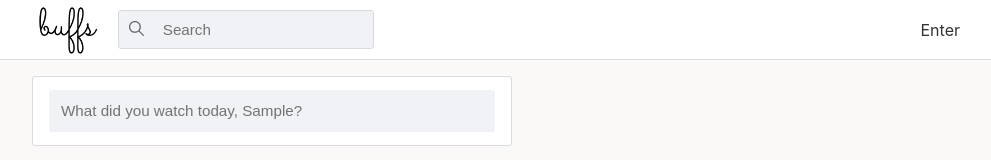
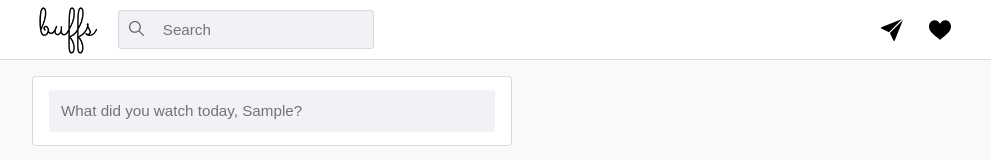
Before and after one commit to moaaz-bhnas/buffs-old, a Next.js app: page / in a window 1280 px wide. Shown: the top 160 px of the page, without its empty margins (144-1135 px from the left). Built offline with nearby package versions, Linux system fonts and the light colour scheme; no server answers; sample sign-in values are in the browser's storage.

Commit message:
added active / inactive svgs

```diff
--- a/src/components/header/SocialList.js
+++ /dev/null
@@ -1,13 +0,0 @@
-import { memo } from "react";
-import styled from "styled-components";
-import { rawList } from "../../utils/style";
-
-const List = styled.ul`
-  ${rawList}
-`;
-
-const SocialList = () => {
-  return <List>Enter</List>;
-};
-
-export default memo(SocialList);
--- /dev/null
+++ b/src/components/social-list/Item.js
@@ -0,0 +1,42 @@
+import { memo } from "react";
+import styled from "styled-components";
+import PropTypes from "prop-types";
+import { rawButton } from "../../utils/style";
+
+const StyledItem = styled.li`
+  margin-left: 0.5rem;
+
+  .svg {
+    width: 1.375rem;
+  }
+`;
+
+const Button = styled.button`
+  ${rawButton}
+
+  padding: 0;
+  width: 2.5rem;
+  height: 2.5rem;
+
+  display: flex;
+  justify-content: center;
+  align-items: center;
+`;
+
+const Item = ({ item }) => {
+  const { name, ActiveIcon } = item;
+
+  return (
+    <StyledItem>
+      <Button type="button">
+        <ActiveIcon />
+      </Button>
+    </StyledItem>
+  );
+};
+
+Item.propTypes = {
+  item: PropTypes.object,
+};
+
+export default memo(Item);
--- /dev/null
+++ b/src/components/svgs/EmptyHeart.js
@@ -0,0 +1,40 @@
+import { memo } from "react";
+import styled from "styled-components";
+import PropTypes from "prop-types";
+
+const Svg = styled.svg``;
+
+const Path = styled.path``;
+
+const EmptyHeart = ({ title = "empty heart", className = "svg" }) => {
+  return (
+    <Svg
+      title={title}
+      className={className}
+      xmlns="http://www.w3.org/2000/svg"
+      viewBox="0 0 512 512"
+    >
+      <Path
+        d="M474.644,74.27C449.391,45.616,414.358,29.836,376,29.836c-53.948,0-88.103,32.22-107.255,59.25
+			c-4.969,7.014-9.196,14.047-12.745,20.665c-3.549-6.618-7.775-13.651-12.745-20.665c-19.152-27.03-53.307-59.25-107.255-59.25
+			c-38.358,0-73.391,15.781-98.645,44.435C13.267,101.605,0,138.213,0,177.351c0,42.603,16.633,82.228,52.345,124.7
+			c31.917,37.96,77.834,77.088,131.005,122.397c19.813,16.884,40.302,34.344,62.115,53.429l0.655,0.574
+			c2.828,2.476,6.354,3.713,9.88,3.713s7.052-1.238,9.88-3.713l0.655-0.574c21.813-19.085,42.302-36.544,62.118-53.431
+			c53.168-45.306,99.085-84.434,131.002-122.395C495.367,259.578,512,219.954,512,177.351
+			C512,138.213,498.733,101.605,474.644,74.27z M309.193,401.614c-17.08,14.554-34.658,29.533-53.193,45.646
+			c-18.534-16.111-36.113-31.091-53.196-45.648C98.745,312.939,30,254.358,30,177.351c0-31.83,10.605-61.394,29.862-83.245
+			C79.34,72.007,106.379,59.836,136,59.836c41.129,0,67.716,25.338,82.776,46.594c13.509,19.064,20.558,38.282,22.962,45.659
+			c2.011,6.175,7.768,10.354,14.262,10.354c6.494,0,12.251-4.179,14.262-10.354c2.404-7.377,9.453-26.595,22.962-45.66
+			c15.06-21.255,41.647-46.593,82.776-46.593c29.621,0,56.66,12.171,76.137,34.27C471.395,115.957,482,145.521,482,177.351
+			C482,254.358,413.255,312.939,309.193,401.614z"
+      />
+    </Svg>
+  );
+};
+
+EmptyHeart.propTypes = {
+  title: PropTypes.string,
+  className: PropTypes.string,
+};
+
+export default memo(EmptyHeart);
--- /dev/null
+++ b/src/components/svgs/EmptyPaperPlane.js
@@ -0,0 +1,36 @@
+import { memo } from "react";
+import styled from "styled-components";
+import PropTypes from "prop-types";
+
+const Svg = styled.svg``;
+
+const Path = styled.path``;
+
+const EmptyPaperPlane = ({
+  title = "empty paper plane",
+  className = "svg",
+}) => {
+  return (
+    <Svg
+      title={title}
+      className={className}
+      xmlns="http://www.w3.org/2000/svg"
+      viewBox="0 0 512 512"
+    >
+      <Path
+        d="M507.608,4.395c-4.243-4.244-10.609-5.549-16.177-3.321L9.43,193.872c-5.515,2.206-9.208,7.458-9.42,13.395
+        c-0.211,5.936,3.101,11.437,8.445,14.029l190.068,92.181l92.182,190.068c2.514,5.184,7.764,8.455,13.493,8.455
+        c0.178,0,0.357-0.003,0.536-0.01c5.935-0.211,11.189-3.904,13.394-9.419l192.8-481.998
+        C513.156,15.001,511.851,8.638,507.608,4.395z M52.094,209.118L434.72,56.069L206.691,284.096L52.094,209.118z M302.883,459.907
+        l-74.979-154.599l228.03-228.027L302.883,459.907z"
+      />
+    </Svg>
+  );
+};
+
+EmptyPaperPlane.propTypes = {
+  title: PropTypes.string,
+  className: PropTypes.string,
+};
+
+export default memo(EmptyPaperPlane);
--- /dev/null
+++ b/src/components/svgs/FilledHeart.js
@@ -0,0 +1,33 @@
+import { memo } from "react";
+import styled from "styled-components";
+import PropTypes from "prop-types";
+
+const Svg = styled.svg``;
+
+const Path = styled.path``;
+
+const FilledHeart = ({ title = "filled heart", className = "svg" }) => {
+  return (
+    <Svg
+      title={title}
+      className={className}
+      xmlns="http://www.w3.org/2000/svg"
+      viewBox="0 0 512 512"
+    >
+      <Path
+        d="M376,30c-27.783,0-53.255,8.804-75.707,26.168c-21.525,16.647-35.856,37.85-44.293,53.268
+			c-8.437-15.419-22.768-36.621-44.293-53.268C189.255,38.804,163.783,30,136,30C58.468,30,0,93.417,0,177.514
+			c0,90.854,72.943,153.015,183.369,247.118c18.752,15.981,40.007,34.095,62.099,53.414C248.38,480.596,252.12,482,256,482
+			s7.62-1.404,10.532-3.953c22.094-19.322,43.348-37.435,62.111-53.425C439.057,330.529,512,268.368,512,177.514
+			C512,93.417,453.532,30,376,30z"
+      />
+    </Svg>
+  );
+};
+
+FilledHeart.propTypes = {
+  title: PropTypes.string,
+  className: PropTypes.string,
+};
+
+export default memo(FilledHeart);
--- a/src/components/svgs/Inbox.js
+++ b/src/components/svgs/FilledPaperPlane.js
@@ -6,13 +6,13 @@ const Svg = styled.svg``;
 
 const Path = styled.path``;
 
-const Home = ({ title = "inbox", className = "svg" }) => {
+const FilledPaperPlane = ({ title = "inbox", className = "svg" }) => {
   return (
     <Svg
       title={title}
       className={className}
       xmlns="http://www.w3.org/2000/svg"
-      viewBox="-50 -50 612.001 612.001"
+      viewBox="0 0 512 512"
     >
       <Path
         d="M9.47,192.489c-5.539,2.215-9.248,7.49-9.461,13.451c-0.212,5.963,3.115,11.488,8.482,14.09l176.547,85.623L490.696,0.002
@@ -26,9 +26,9 @@ const Home = ({ title = "inbox", className = "svg" }) => {
   );
 };
 
-Home.propTypes = {
+FilledPaperPlane.propTypes = {
   title: PropTypes.string,
   className: PropTypes.string,
 };
 
-export default memo(Home);
+export default memo(FilledPaperPlane);
--- a/src/containers/header/Header.js
+++ b/src/containers/header/Header.js
@@ -3,9 +3,13 @@ import { memo } from "react";
 import styled from "styled-components";
 import Auth from "../../components/header/Auth";
 import LogoLink from "../../components/header/LogoLink";
-import SocialList from "../../components/header/SocialList";
+import SocialList from "../social-list/SocialList";
 import { containerStyles, offScreen, sizes } from "../../utils/style";
 import Search from "../search/Search";
+import FilledPaperPlane from "../../components/svgs/FilledPaperPlane";
+import EmptyPaperPlane from "../../components/svgs/EmptyPaperPlane";
+import FilledHeart from "../../components/svgs/FilledHeart";
+import EmptyHeart from "../../components/svgs/EmptyHeart";
 
 const StyledHeader = styled.header`
   background-color: ${(props) => props.theme.bg.header};
@@ -32,6 +36,16 @@ const NavTitle = styled.h2`
   ${offScreen}
 `;
 
+const socialList = [
+  {
+    ActiveIcon: FilledPaperPlane,
+    InactiveIcon: EmptyPaperPlane,
+    name: "inbox",
+  },
+  { ActiveIcon: FilledHeart, InactiveIcon: EmptyHeart, name: "notifications" },
+  // { ActiveIcon: Heart, InactiveIcon: "", name: "account" },
+];
+
 const Header = () => {
   const [session, loading] = useSession();
 
@@ -42,7 +56,7 @@ const Header = () => {
         <NavTitle>Main Navigation</NavTitle>
         <LogoLink />
         <Search />
-        {session ? <SocialList /> : <Auth />}
+        {session ? <SocialList list={socialList} /> : <Auth />}
       </Navigation>
     </StyledHeader>
   );
--- /dev/null
+++ b/src/containers/social-list/SocialList.js
@@ -0,0 +1,27 @@
+import { memo } from "react";
+import styled from "styled-components";
+import { rawList } from "../../utils/style";
+import PropTypes from "prop-types";
+import Item from "../../components/social-list/Item";
+
+const List = styled.ul`
+  ${rawList}
+
+  display: flex;
+`;
+
+const SocialList = ({ list }) => {
+  return (
+    <List>
+      {list.map((item) => (
+        <Item key={item.name} item={item} />
+      ))}
+    </List>
+  );
+};
+
+SocialList.propTypes = {
+  list: PropTypes.array,
+};
+
+export default memo(SocialList);
```
Also changed, not shown: src/components/svgs/Heart.js (deleted, +0 -27 lines).
